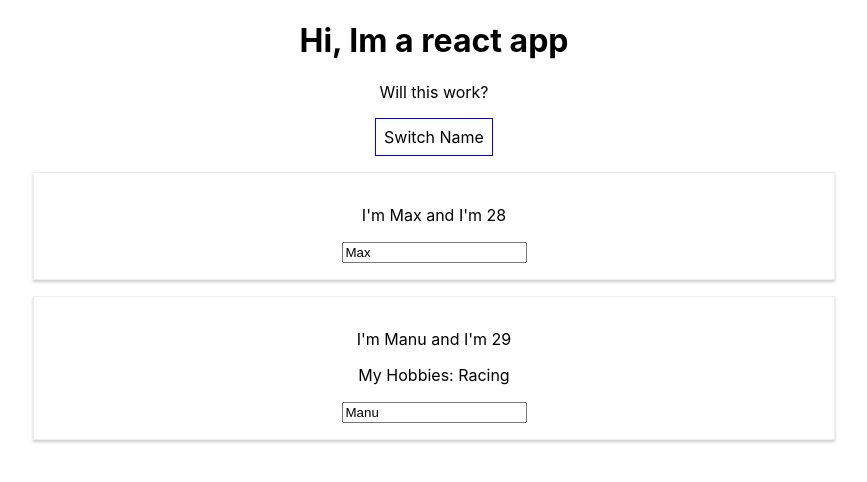
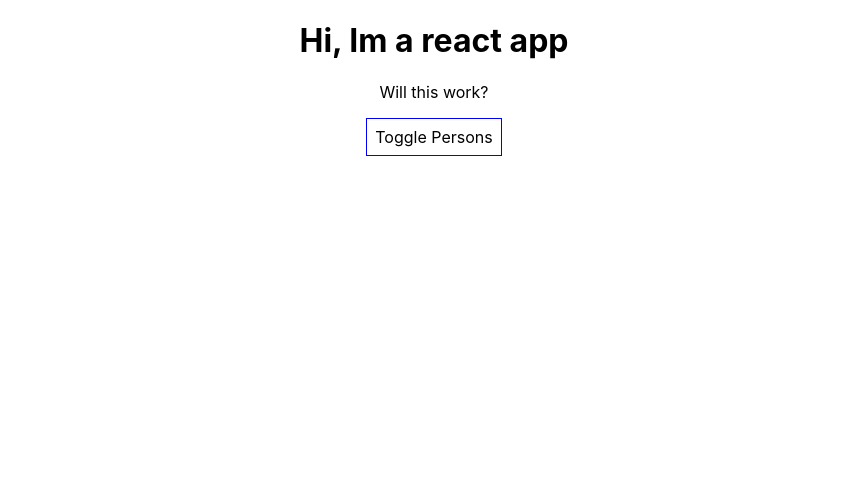
Before and after one commit to humbertocarvalho/courses-react-complete-guide, a React (Create React App) app: page / in a window 1280 px wide. Shown: the top 482 px of the page, without its empty margins (206-1073 px from the left). Built offline with nearby package versions, Linux system fonts and the light colour scheme.

Commit message:
Add dynamic rendering.

```diff
--- a/src/App.js
+++ b/src/App.js
@@ -14,7 +14,8 @@ class App extends Component {
         age: 29
       }
     ],
-    otherState: 'some other value'
+    otherState: 'some other value',
+    showPersons: false
   };
 
   switchNameHandler = newName => {
@@ -48,6 +49,11 @@ class App extends Component {
     });
   };
 
+  togglePersonsHandler = () => {
+    const doesShow = this.state.showPersons;
+    this.setState({ showPersons: !doesShow });
+  };
+
   render() {
     const style = {
       backgroundColor: 'white',
@@ -60,12 +66,11 @@ class App extends Component {
       <div className='App'>
         <h1>Hi, Im a react app</h1>
         <p>Will this work?</p>
-        <button
-          style={style}
-          onClick={() => this.switchNameHandler('Arrow function')}
-        >
-          Switch Name
+        <button style={style} onClick={this.togglePersonsHandler}>
+          Toggle Persons
         </button>
+        {this.state.showPersons ? (
+          <div>
             <Person
               name={this.state.persons[0].name}
               age={this.state.persons[0].age}
@@ -79,6 +84,8 @@ class App extends Component {
               My Hobbies: Racing
             </Person>
           </div>
+        ) : null}
+      </div>
     );
   }
 }
```
Lines whose indentation alone changed are shown as unchanged.
